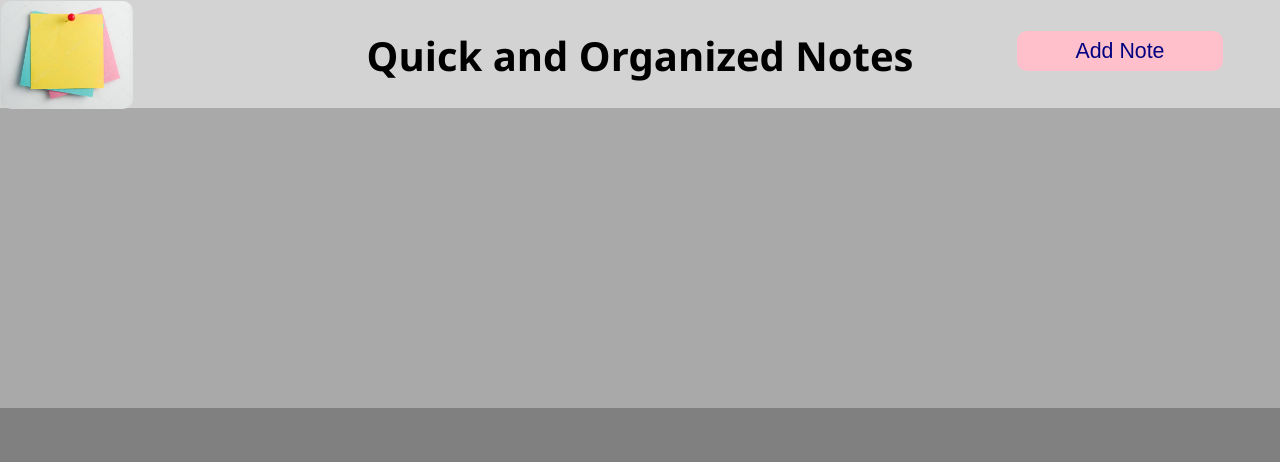
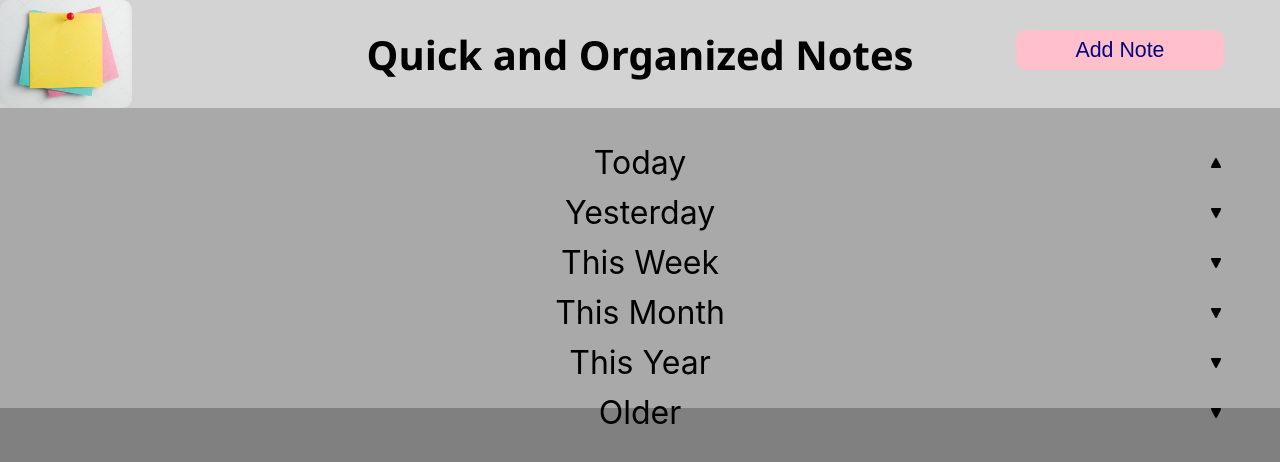
Before and after one commit to CameronPodd/OrganizedNotesFE, a React (Create React App) app: page / in a window 1280 px wide. Shown: the top 462 px of the page. Built offline with nearby package versions, Linux system fonts and the light colour scheme; no server answers.

Commit message:
Partially done with Status Bars

```diff
--- a/src/classes/PostNote.js
+++ b/src/classes/PostNote.js
@@ -4,7 +4,7 @@ import {post} from './httprequests';
 
 class PostNote {
   constructor(state) {
-    this.title = state.title;
+    this.title = state.name;
     this.body = state.body;
 
     this.links = [];
@@ -21,7 +21,7 @@ class PostNote {
       this.links.push(state.l2);
     }
 
-		this.date = new Date(/*Date.now() - ((new Date()).getTimezoneOffset() * 60000)*/);
+		this.date = new Date();
   }
 
   toJSON() {
@@ -29,6 +29,7 @@ class PostNote {
       "title": this.title,
       "body": this.body,
       "time": {
+        "year": this.date.getFullYear(),
         "month": this.date.getMonth(),
         "day": this.date.getDate(),
         "hours": this.date.getHours(),
@@ -41,7 +42,7 @@ class PostNote {
   }
 
   post() {
-    return post('cards', this.toJSON());
+    return post('/cards', this.toJSON());
   }
 }
 
--- a/src/classes/httprequests.js
+++ b/src/classes/httprequests.js
@@ -3,7 +3,7 @@ import Axios from "axios";
 
 /** @file httprequests.js */
 
-const startURL = "http://localhost:8000/"
+const startURL = "https://leftorganizednotesbe.appspot.com/api"
 
 export function post(url = ``, data = '{}') {
     return Axios.post(startURL + url, data);
--- a/src/components/AddCardPopup.js
+++ b/src/components/AddCardPopup.js
@@ -49,7 +49,8 @@ class AddCardPopup extends Component {
     this.props.togglePopup();
     postNote.post()
       .then(res => {
-        console.log(res);
+        let resData = res.data;
+        console.log(resData);
       })
       .catch(err => {
         console.log(err);
@@ -69,11 +70,11 @@ class AddCardPopup extends Component {
             <textarea rows="6" cols="50" name="body" value={this.state.body} onChange={this.handleBodyChange} /><br />
             <br />
             Add up to Three Links<br />
-            <input type="url" name="link0" value={this.state.link0} onChange={this.handL0Change} /> <br />
+            <input type="url" name="link0" value={this.state.l0} onChange={this.handleL0Change} /> <br />
             <br />
-            <input type="url" name="link1" value={this.state.link1} onChange={this.handL1Change} /> <br />
+            <input type="url" name="link1" value={this.state.l1} onChange={this.handleL1Change} /> <br />
             <br />
-            <input type="url" name="link2" value={this.state.link2} onChange={this.handL2Change} /> <br />
+            <input type="url" name="link2" value={this.state.l2} onChange={this.handleL2Change} /> <br />
             <br />
             <input type="submit" id="submit" name="submit" value="Submit Note" />
           </form>
--- /dev/null
+++ b/src/components/Section.js
@@ -0,0 +1,31 @@
+import React, { Component } from 'react';
+import StatusBar from './StatusBar';
+import '../style/Section.css';
+
+class Section extends Component {
+
+	constructor(props) {
+		super(props);
+		this.state = {
+			show: (this.props.time === "Today"),
+		}
+
+		this.handleshowchange = this.handleshowchange.bind(this);
+	}
+
+	handleshowchange() {
+		this.setState({
+			show: !this.state.show
+		});
+	}
+
+	render() {
+		return (
+			<div className="StatusArea">
+				<StatusBar time={this.props.time} show={this.state.show} showHandler={this.handleshowchange} />
+			</div>
+		);
+	}
+}
+
+export default Section;
--- a/src/components/StatusArea.js
+++ /dev/null
@@ -1,27 +0,0 @@
-import React, { Component } from 'react';
-import StatusBar from './StatusBar';
-import '../style/statusArea.css';
-
-class StatusArea extends Component {
-
-	constructor(props) {
-		super(props);
-		this.state = {
-			show: true,
-			invisible: (this.props.cards.length <= 0)
-		}
-	}
-
-	render() {
-		/*if (this.state.invisible) {
-			return null;
-		}*/
-		return (
-			<div className="StatusArea">
-				<StatusBar time={this.state.time} />
-			</div>
-		);
-	}
-}
-
-export default StatusArea;
--- a/src/components/StatusBar.js
+++ b/src/components/StatusBar.js
@@ -1,15 +1,35 @@
 import React, { Component } from 'react';
-import '.././style/StatusBar.css';
+import '../style/StatusBar.css';
+import Arrow from '../assets/arrow.png';
 
 class StatusBar extends Component {
-	handleShowChange(e) {
 
+	constructor(props) {
+		super(props);
+
+		this.handleClick = this.handleClick.bind(this);
+	}
+
+	handleClick() {
+		this.props.showHandler();
 	}
 
 	render() {
 		return (
 			<div className="StatusBar">
-				{this.props.time}
+				<table>
+					<tbody>
+						<tr>
+							<td id="empty"></td>
+							<td id="statusBarText">
+								<span id="statusBarText">{this.props.time}</span>
+							</td>
+							<td id="Arrow">
+								<img id="arrow" src={Arrow} alt="arrow" class={this.props.show ? 'flipped' : null} onClick={this.handleClick}/>
+							</td>
+						</tr>
+					</tbody>
+				</table>
 			</div>
 		);
 	}
--- a/src/style/AddCard.css
+++ b/src/style/AddCard.css
@@ -15,6 +15,7 @@
 	border-radius: 10px;
 	font-size: 16pt;
 	color: navy;
+	outline: 0 none;
 }
 
 .invisible {
--- a/src/style/StatusBar.css
+++ b/src/style/StatusBar.css
@@ -4,7 +4,41 @@
 	width: 100%;
 	height: 50px;
 	background-color: darkgrey;
+	text-align: center;
+}
+
+
+
+#arrow {
+	height: 10px;
+	width: 10px;
+	cursor: pointer;
+}
+
+table {
+	border-spacing: 0;
+	width: 100%;
+}
+
+td {
+	padding: 0;
+	height: 50px;
+}
+
+td#empty {
+	width: 10%;
+}
+
+td#statusBarText {
 	color: black;
-	text-align: center;
 	font-size: 24pt;
+	width: 80%;
 }
+
+td#Arrow {
+	width: 10%;
+}
+
+.flipped {
+	transform: rotate(180deg);
+}
--- a/src/views/App.js
+++ b/src/views/App.js
@@ -1,6 +1,6 @@
 import React, { Component } from 'react';
 import '../style/App.css';
-import StatusArea from '../components/StatusArea';
+import Section from '../components/Section';
 import TopBar from '../components/TopBar';
 import {get} from '../classes/httprequests';
 
@@ -32,12 +32,12 @@ class App extends Component {
 		return (
 			<div className="App">
 				<TopBar />
-				<StatusArea time="Today" cards={this.state.cards.today} />
-				<StatusArea time="Yesterday" cards={this.state.cards.yesterday} />
-				<StatusArea time="This Week" cards={this.state.cards.week} />
-				<StatusArea time="This Month" cards={this.state.cards.month} />
-				<StatusArea time="This Year" cards={this.state.cards.year} />
-				<StatusArea time="Older" cards={this.state.cards.old} />
+				<Section time="Today" cards={this.state.cards.today} />
+				<Section time="Yesterday" cards={this.state.cards.yesterday} />
+				<Section time="This Week" cards={this.state.cards.week} />
+				<Section time="This Month" cards={this.state.cards.month} />
+				<Section time="This Year" cards={this.state.cards.year} />
+				<Section time="Older" cards={this.state.cards.old} />
 			</div>
 		);
 	}
```
Also changed, not shown: src/assets/arrow.png (added), src/style/Section.css (renamed from src/style/statusArea.css).
